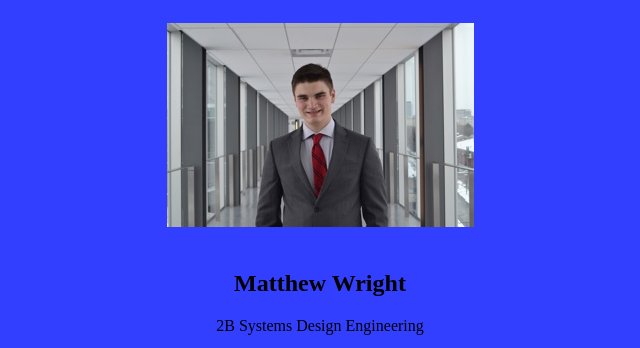
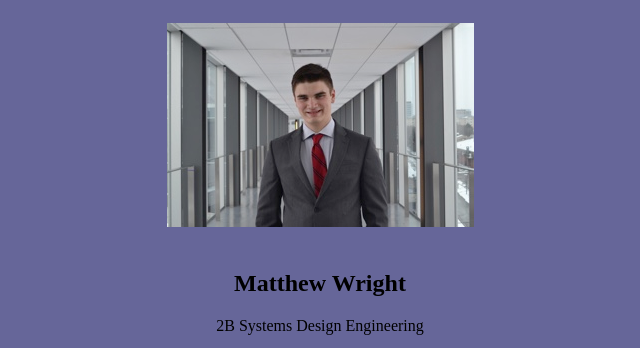
Before and after one commit to mattjgw/mattjgw.github.io, a plain HTML site: page index.html in a window 1280 px wide. Shown: the top 348 px of the page, without its empty margins (320-960 px from the left). Drawn offline with Linux system fonts and the light colour scheme.

Commit message:
Changed background colour

```diff
--- a/assets/CSS/style.css
+++ b/assets/CSS/style.css
@@ -9,7 +9,7 @@ body{
 	font: 15px / 1.5, Arial Helvetica sans-serif;
 	padding: 0;
 	margin: 0;
-	background-color: #333FFF;
+	background-color: #666699;
 }
 
 .container{
```
